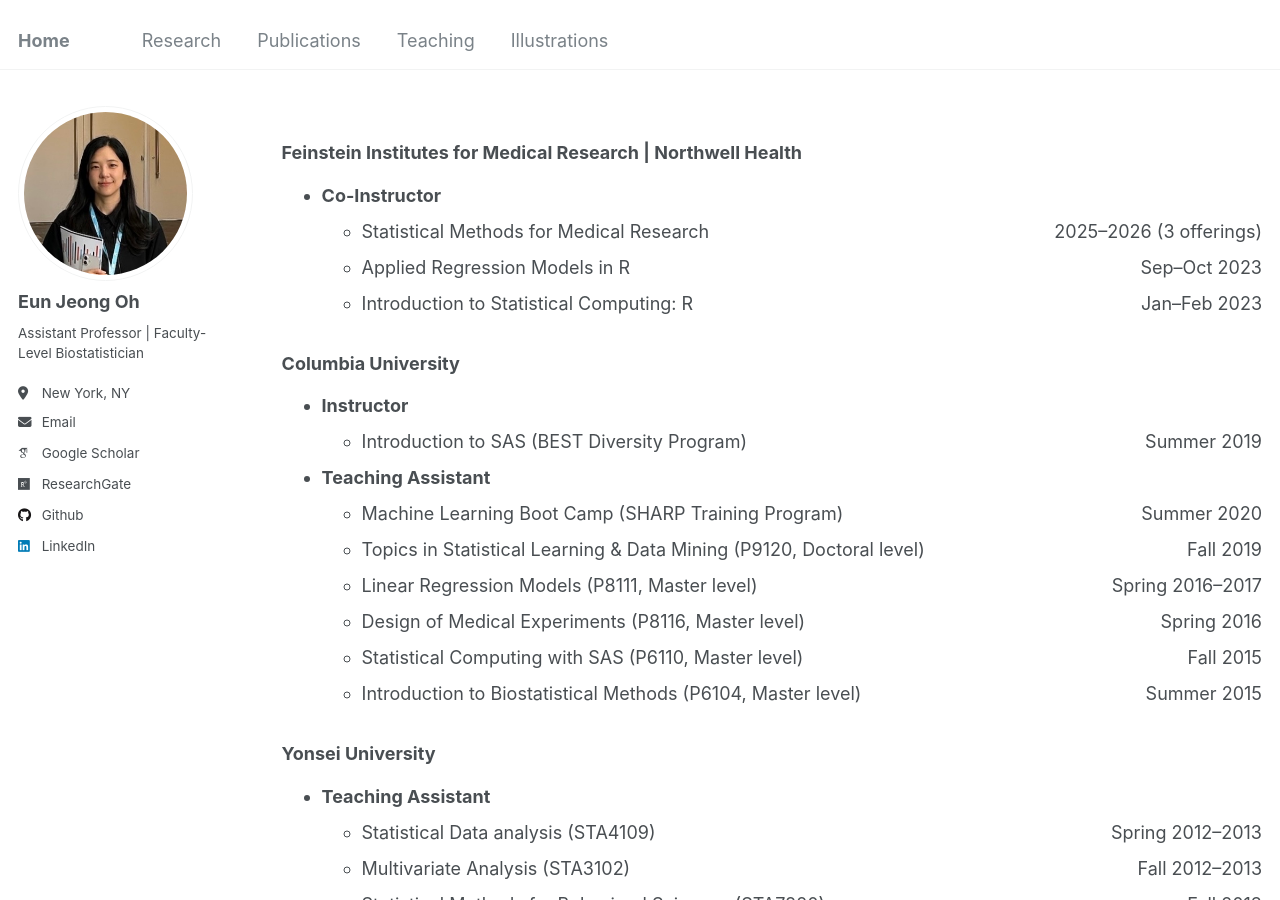
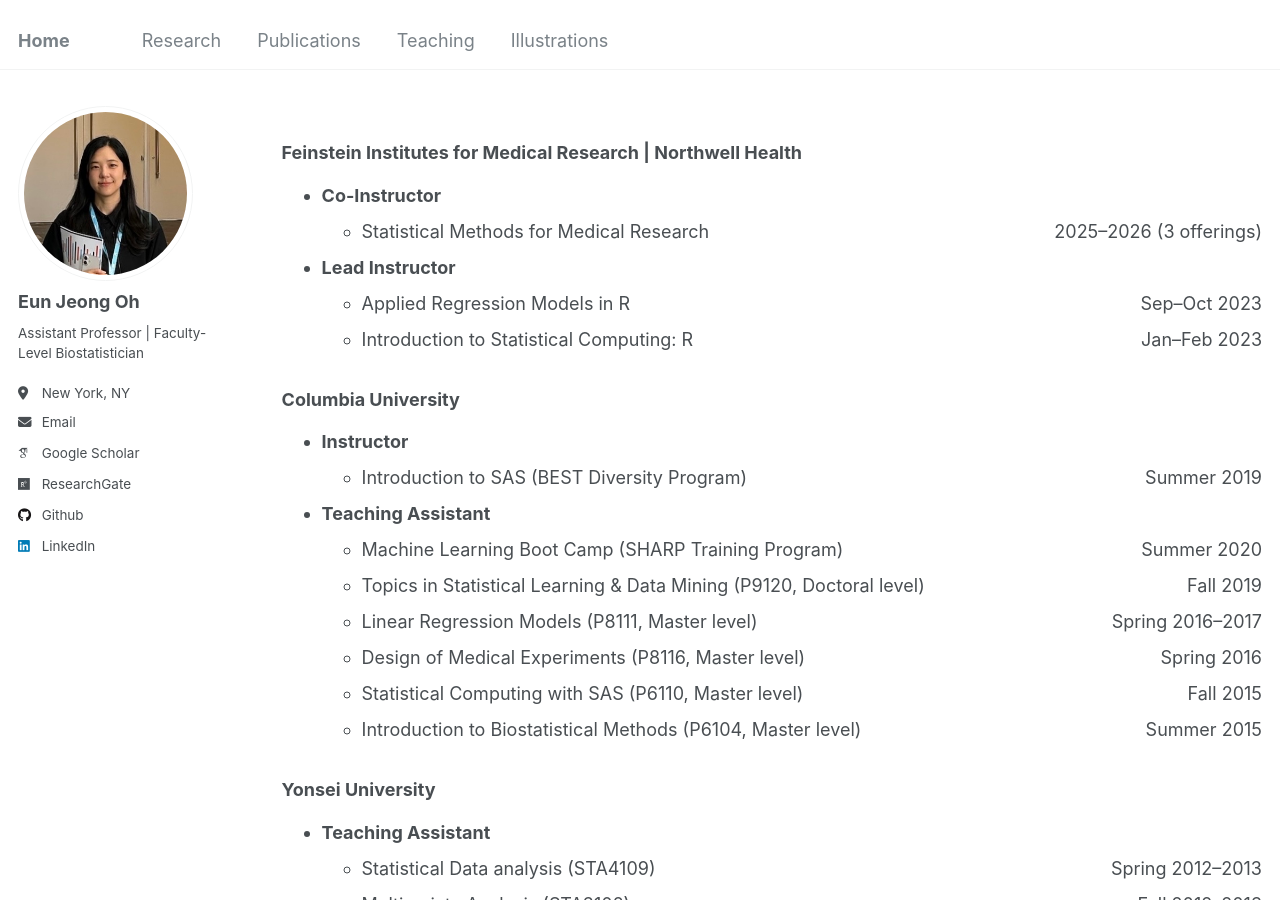
Before and after one commit to oheunj/oheunj.github.io, a Jekyll site: the page built from _pages/teaching.md, in a window 1280 px wide and 900 px high. Built offline with Jekyll 4.4.1, drawn with Linux system fonts in a browser that asks for light colours; some web fonts are replaced.

Commit message:
Update teaching.md

```diff
--- a/_pages/teaching.md
+++ b/_pages/teaching.md
@@ -14,6 +14,7 @@
 ### Feinstein Institutes for Medical Research | Northwell Health
 * **Co-Instructor**
   * Statistical Methods for Medical Research <span style="float:right">2025–2026 (3 offerings)</span>
+* **Lead Instructor**
   * Applied Regression Models in R <span style="float:right">Sep–Oct 2023</span>
   * Introduction to Statistical Computing: R <span style="float:right">Jan–Feb 2023</span>
 
```
